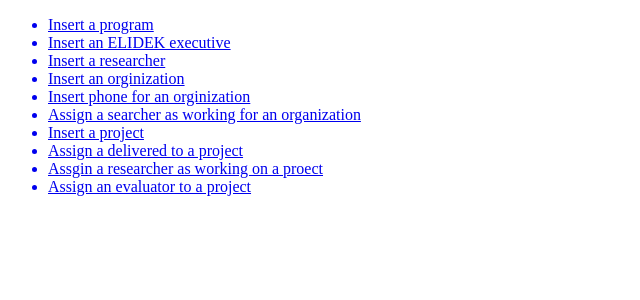
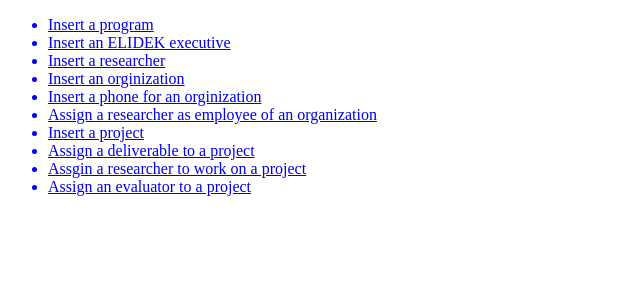
Before and after one commit to GeorgeSot71/NTUA_Databases_ELIDEK, a Flask app: page /insert in a window 1280 px wide. Shown: the part 139-439 px from the top of the page, without its empty margins (0-640 px from the left). Run offline with Flask 2, Linux system fonts and the light colour scheme.

Commit message:
Update insert.html

```diff
--- a/server/templates/insert.html
+++ b/server/templates/insert.html
@@ -16,19 +16,19 @@
         <li>Insert an orginization</li>
     </a>
     <a href="/insert/insert_phone">
-        <li>Insert phone for an orginization</li>
+        <li>Insert a phone for an orginization</li>
     </a>
     <a href="/insert/insert_employee_relation">
-         <li>Assign a searcher as working for an organization</li>
+         <li>Assign a researcher as employee of an organization</li>
     </a>
     <a href="/insert/insert_project">
         <li>Insert a project</li>
     </a>
     <a href="/insert/insert_delivered">
-        <li>Assign a delivered to a project</li>
+        <li>Assign a deliverable to a project</li>
     </a>
     <a href="/insert/insert_works_on_project">
-        <li>Assgin a researcher as working on a proect</li>
+        <li>Assgin a researcher to work on a project</li>
     </a>
     <a href="/insert/insert_evaluate_project">
         <li>Assign an evaluator to a project</li>
```
